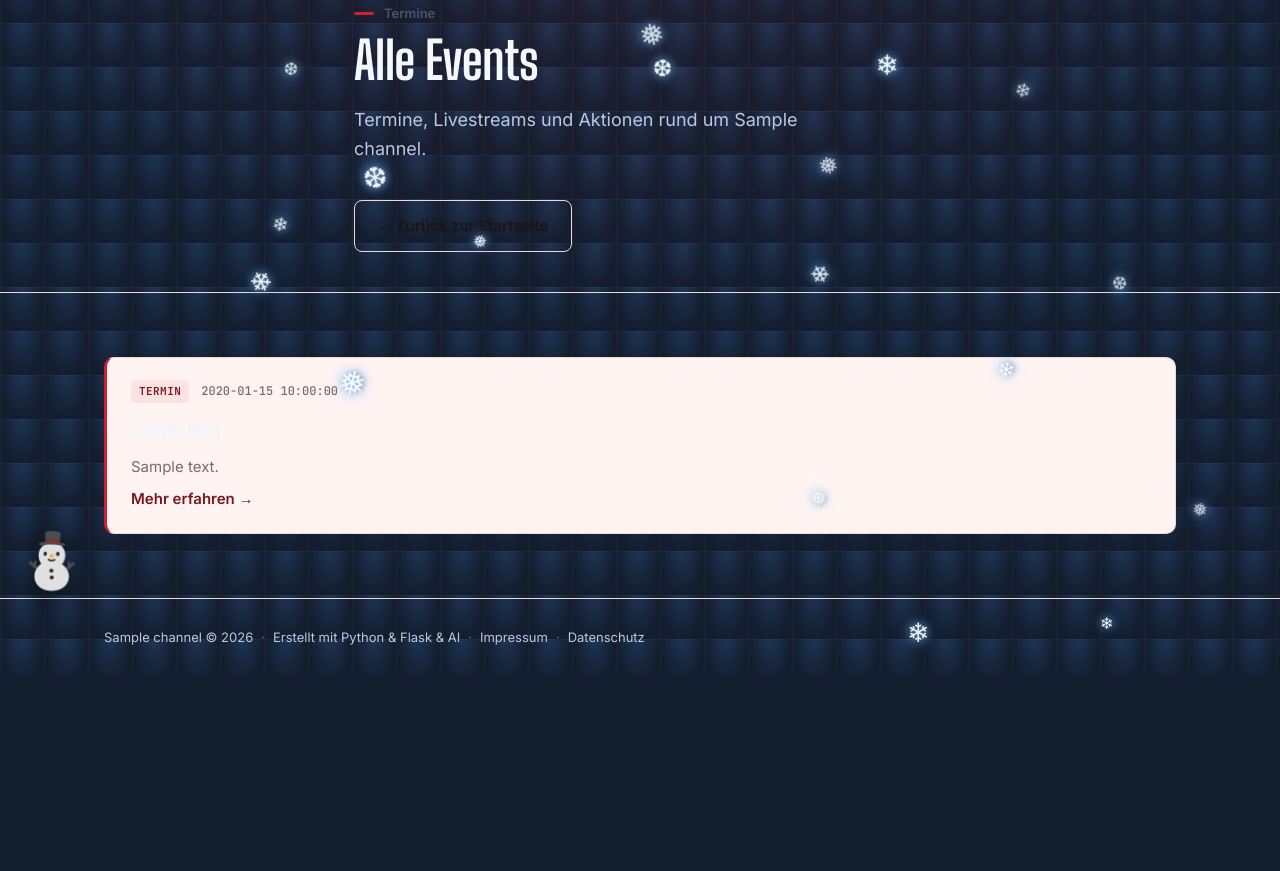
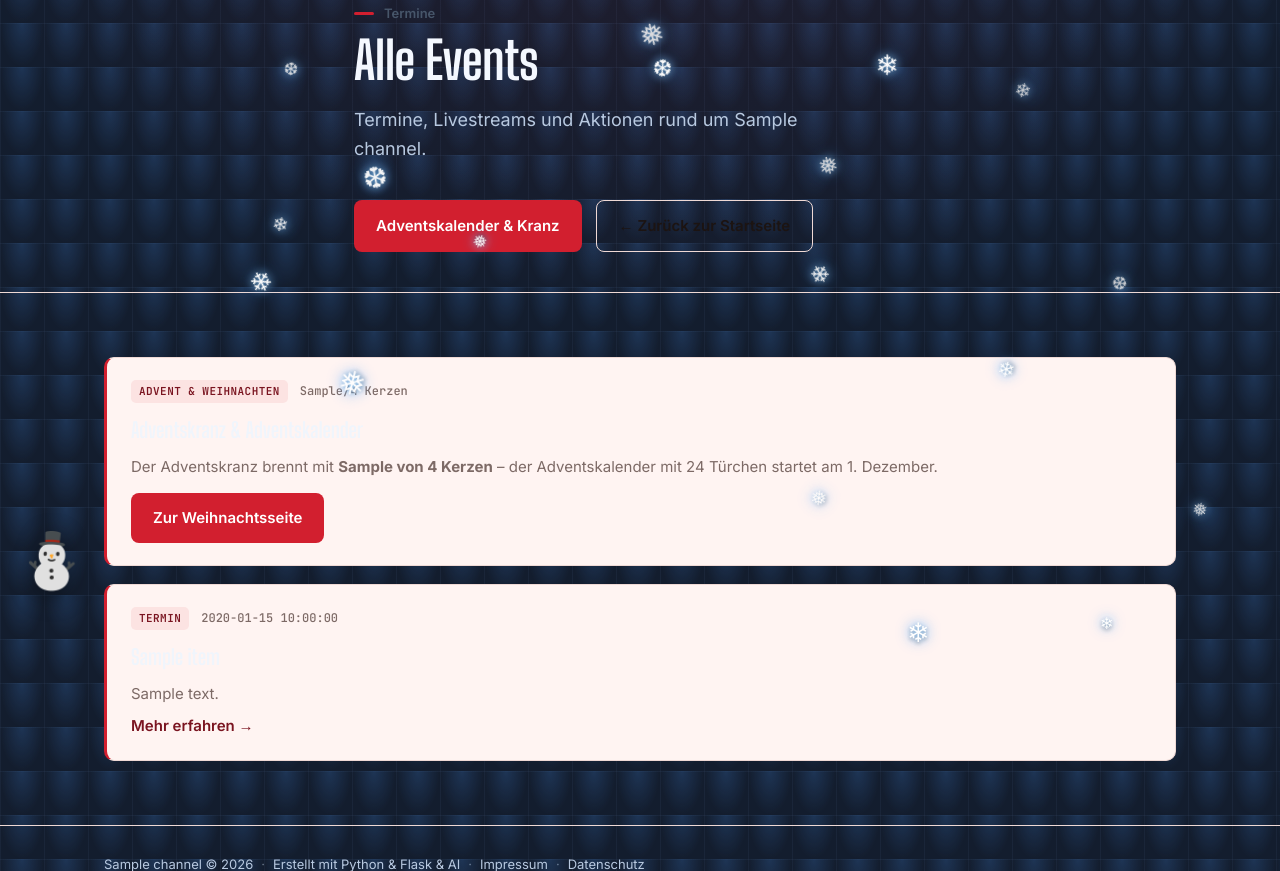
Before and after one commit to maxlukatv/max-luka-tv, a Flask app: template templates/event.html in a window 1280 px wide. Shown: the part 197-1068 px from the top of the page. Before the commit the page ends 865 px from the top, so only its background shows below. Run offline with Flask 3, Linux system fonts and the light colour scheme; the template is opened without the code that fills it: most values are stand-ins (such as "Sample title", 1, 10 or a date in 2020); grey boxes marked "Sample" are stand-in pictures.

Commit message:
Add files via upload

```diff
--- a/templates/event.html
+++ b/templates/event.html
@@ -54,7 +54,7 @@
   <nav class="quicknav" aria-label="Schnellzugriff">
     <div class="wrap quicknav-inner">
       {% for item in nav_items %}
-      <a class="quicknav-link" href="{{ item.href }}">{{ item.label }}</a>
+      <a class="quicknav-link {% if item.href == '/event' %}quicknav-link--active{% endif %}" href="{{ item.href }}">{{ item.label }}</a>
       {% endfor %}
     </div>
   </nav>
@@ -69,6 +69,7 @@
         <h1 class="hero-title" style="font-size: clamp(32px, 5vw, 52px);">Alle Events</h1>
         <p class="hero-tagline">Termine, Livestreams und Aktionen rund um {{ channel.name }}.</p>
         <div class="hero-cta">
+          <a href="/event/weinachten" class="btn btn-primary">Adventskalender &amp; Kranz</a>
           <a href="/#top" class="btn btn-ghost">← Zurück zur Startseite</a>
         </div>
       </div>
@@ -76,6 +77,24 @@
 
     <section class="section news" id="event-list">
       <div class="wrap">
+        <!-- Weihnachts-Vorschau -->
+        <article class="news-card xmas-preview-card" style="margin-bottom: 18px;">
+          <div class="news-meta">
+            <span class="news-tag">ADVENT &amp; WEIHNACHTEN</span>
+            <span class="news-date">{{ xmas.lit_candles }}/4 Kerzen</span>
+          </div>
+          <h3 class="news-title">Adventskranz &amp; Adventskalender</h3>
+          <p class="news-text">
+            {% if xmas.unlocked_door > 0 %}
+            Aktuell sind die Türchen <strong>1 bis {{ xmas.unlocked_door }}</strong> geöffnet und
+            <strong>{{ xmas.lit_candles }} von 4 Kerzen</strong> am Adventskranz brennen.
+            {% else %}
+            Der Adventskranz brennt mit <strong>{{ xmas.lit_candles }} von 4 Kerzen</strong> – der Adventskalender mit 24 Türchen startet am 1. Dezember.
+            {% endif %}
+          </p>
+          <a class="btn btn-primary" href="/event/weinachten" style="margin-top: 14px;">Zur Weihnachtsseite</a>
+        </article>
+
         {% if events %}
         <div class="news-list">
           {% for item in events %}
@@ -93,7 +112,7 @@
           {% endfor %}
         </div>
         {% else %}
-        <div class="videos-notice">Aktuell sind keine Events geplant - schau bald wieder vorbei!</div>
+        <div class="videos-notice">Aktuell sind keine weiteren Events geplant - schau bald wieder vorbei!</div>
         {% endif %}
       </div>
     </section>
```
Also changed, not shown: templates/index.html (+20 -1 lines).
